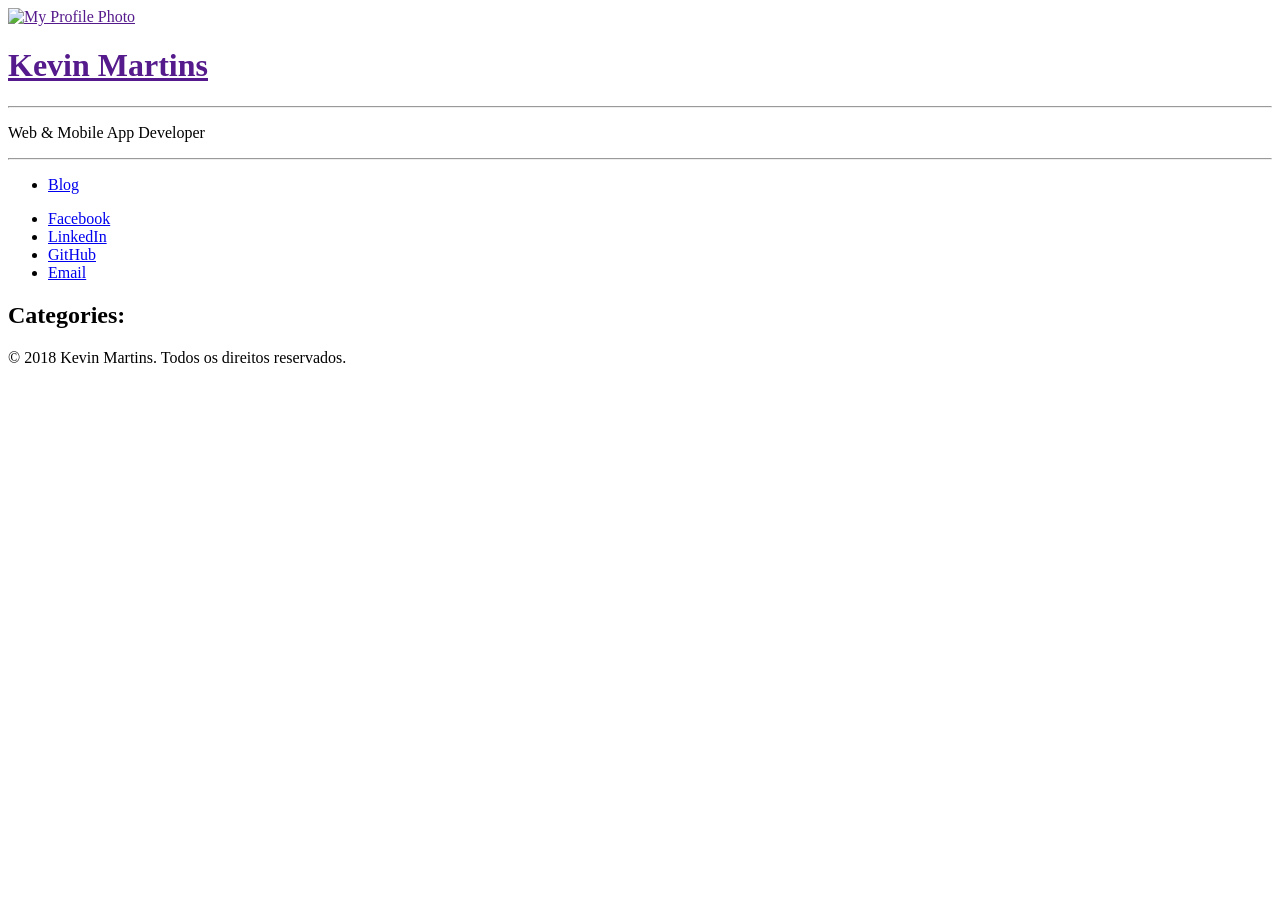
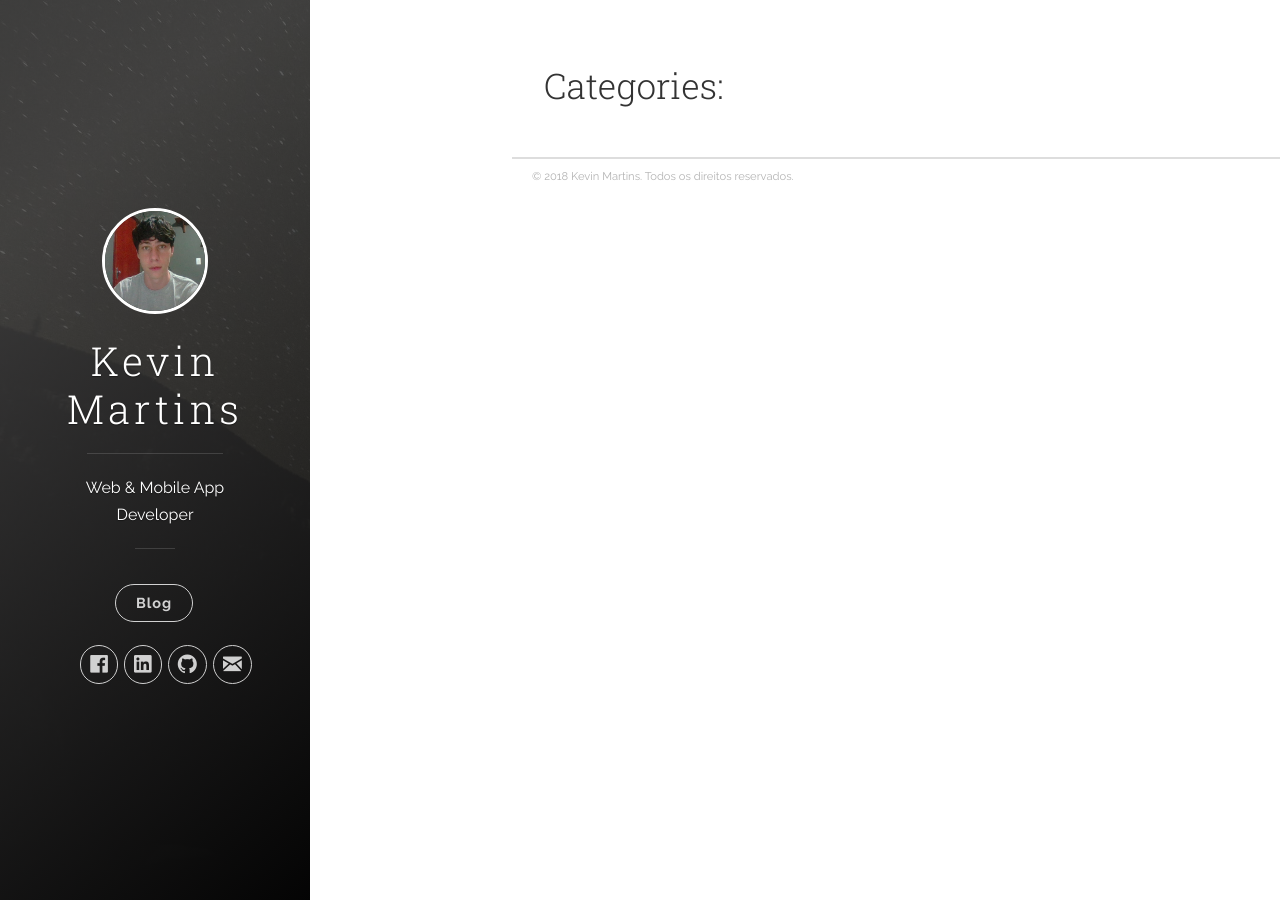
Before and after one commit to KevinMartins367/KevinMartins367.github.io, a Jekyll site: the page built from categories.md, in a window 1280 px wide. Built offline with Jekyll 4.4.1, drawn with Linux system fonts in a browser that asks for light colours; nearby versions of some CDN libraries; part of the change alters nothing that is shown.

```diff
--- a/_config.yml
+++ b/_config.yml
@@ -2,9 +2,9 @@
 title: 'Kevin Martins'
 description: 'Web & Mobile App Developer'
 url: 'https://KevinMartins367.github.io/'
-baseurl: ''
+baseurl: 'https://KevinMartins367.github.io/'
 # google_analytics: 'UA-XXXXXX-X'
-disqus_shortname: 'KevinMartins367'
+disqus_shortname: 'kevinmartins367'
 
 author:
   name: 'Kevin Martins'
```
